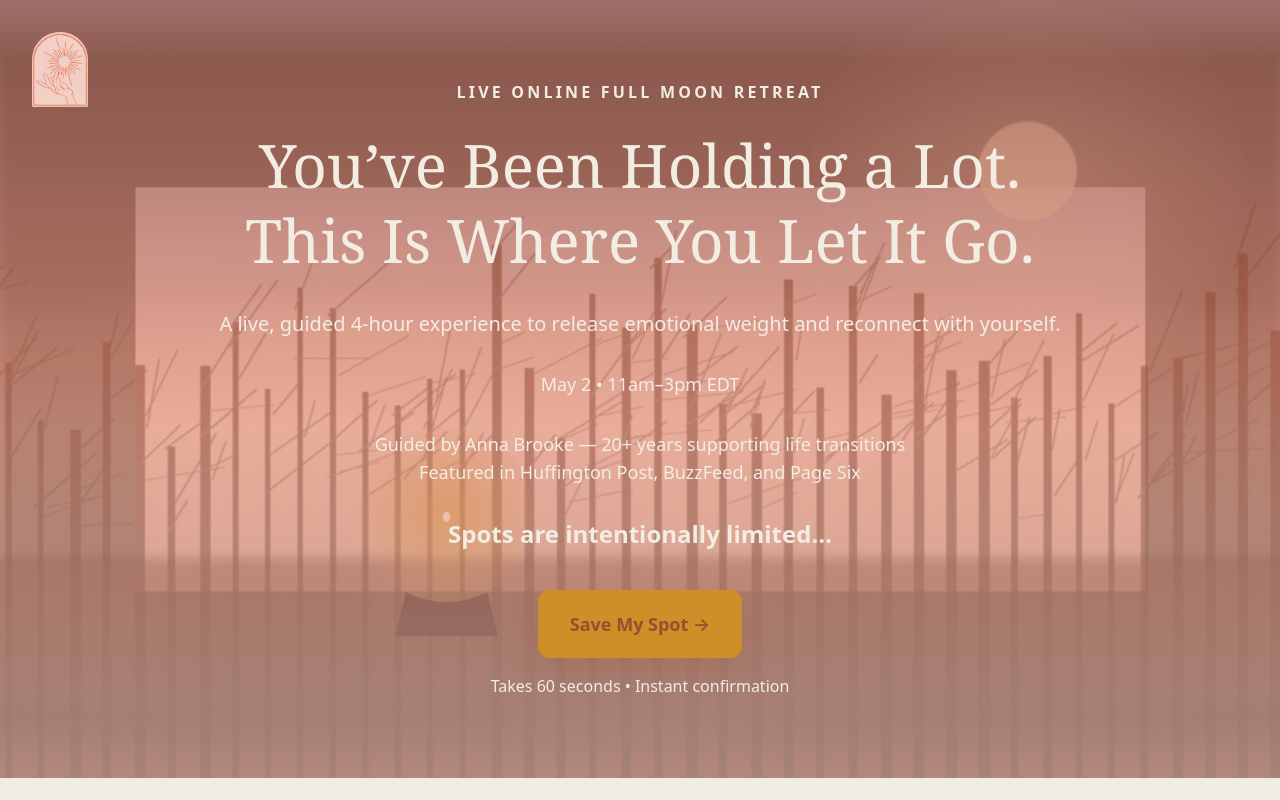
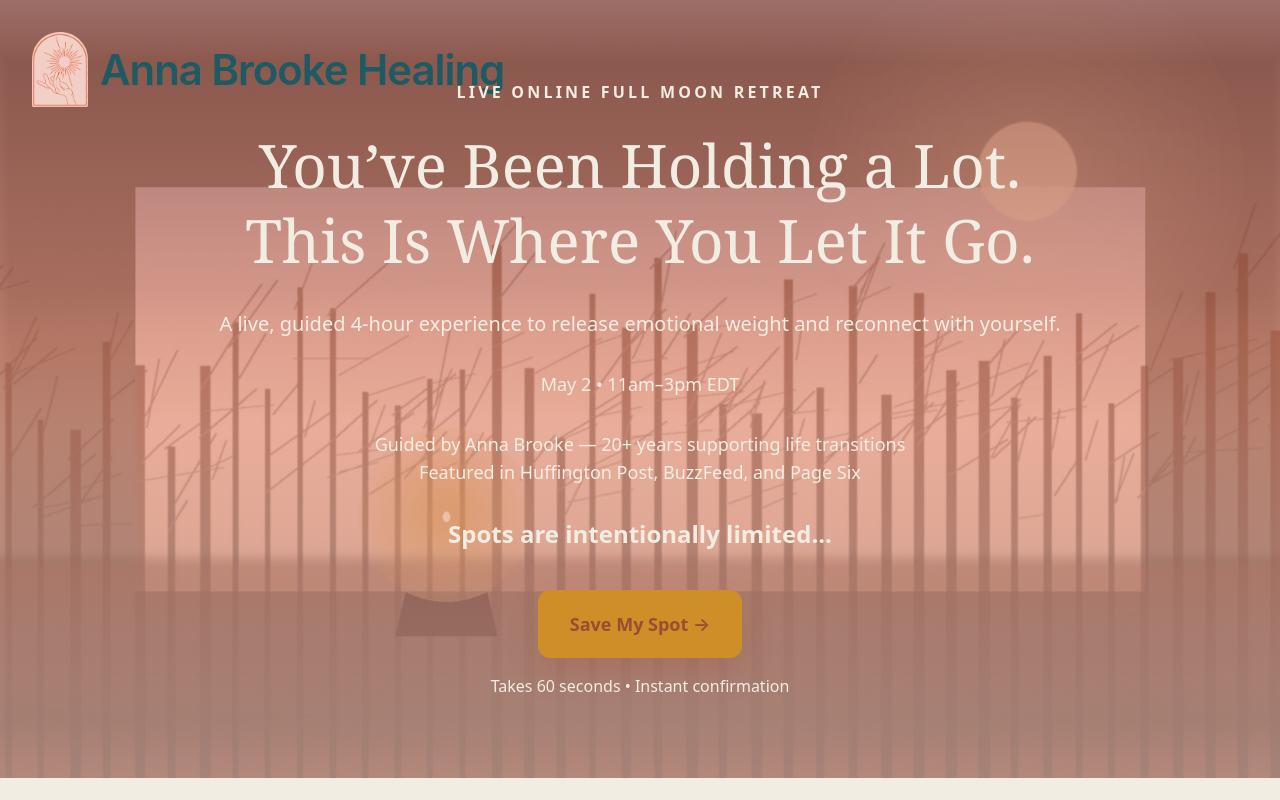
Before and after one commit to CarySears/Full-Moon-Retreat, a Next.js app: page /full-moon-retreat in a window 1280 px wide. Shown: the top 800 px of the page. Built offline with nearby package versions, Linux system fonts and the light colour scheme.

Commit message:
Add Anna Brooke Healing text beside hero logo
Co-authored-by: CarySears <CarySears@users.noreply.github.com>

```diff
--- a/components/full-moon-retreat/HeroSection.tsx
+++ b/components/full-moon-retreat/HeroSection.tsx
@@ -17,13 +17,18 @@ export function HeroSection() {
             "linear-gradient(180deg, rgba(155,77,50,0.68) 0%, rgba(226,119,86,0.52) 45%, rgba(243,217,208,0.48) 100%)",
         }}
       />
+      <div className="absolute left-8 top-8 z-20 flex items-center gap-3 md:z-0">
         <Image
           src="/images/retreat-logo.png"
           alt="Retreat logo"
           width={56}
           height={56}
-        className="absolute left-8 top-8 z-20 w-[44px] opacity-95 md:z-0 md:w-[56px]"
+          className="w-[44px] opacity-95 md:w-[56px]"
         />
+        <span className="font-sans text-[22px] font-semibold tracking-tight text-[#1D5A63] md:text-[42px]">
+          Anna Brooke Healing
+        </span>
+      </div>
       <div className="relative z-10 mx-auto w-full max-w-[1200px] px-6 pb-20 pt-28 text-center md:px-10 md:py-20">
         <div className="mx-auto max-w-[850px]">
           <p className="mb-6 text-sm font-semibold uppercase tracking-[0.2em] text-[#F2EDE2] md:text-base">
```
Lines whose indentation alone changed are shown as unchanged.
